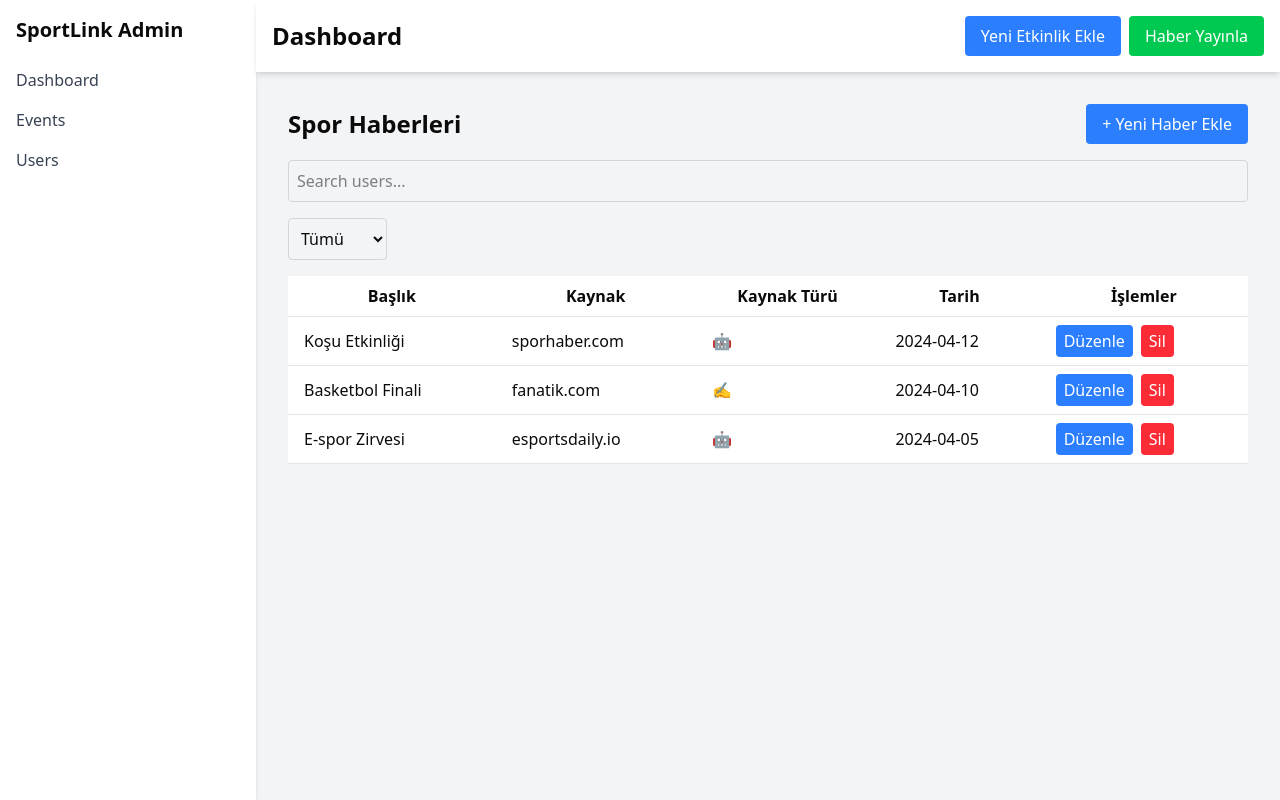
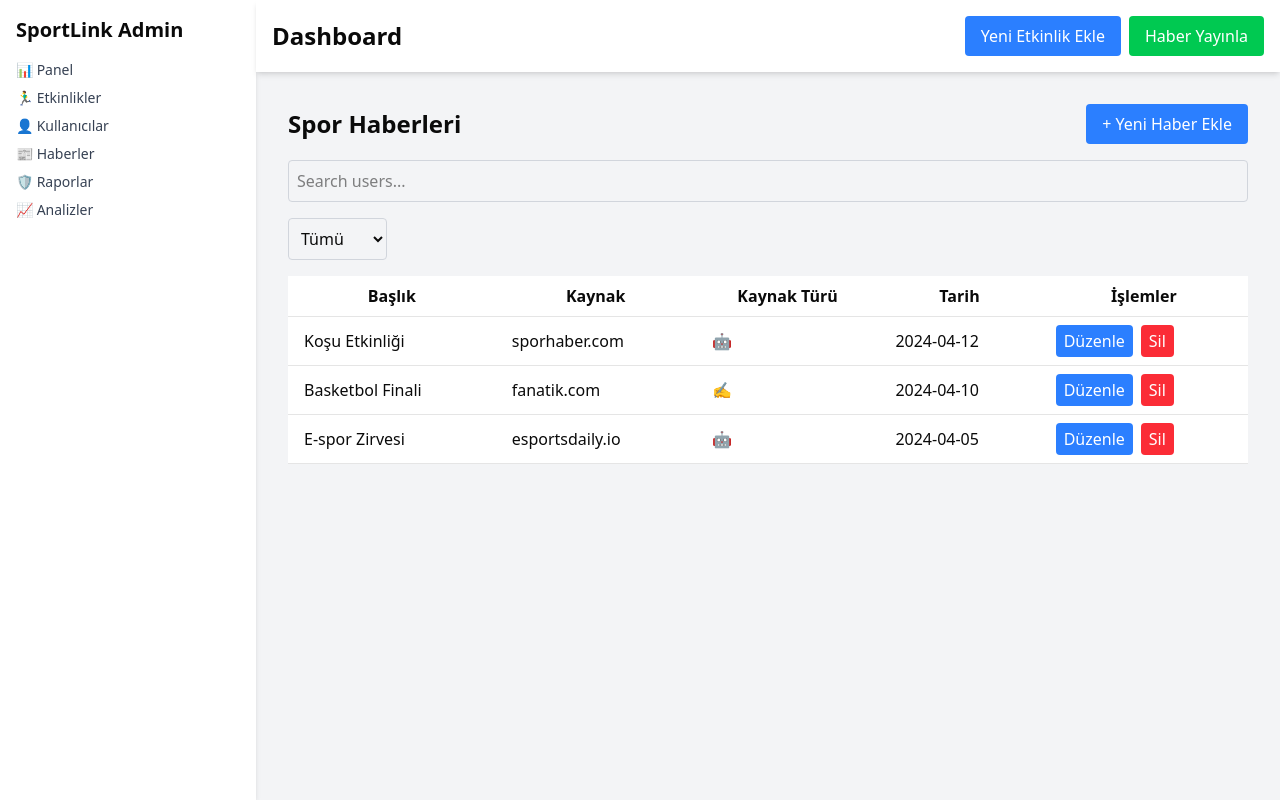
Before and after one commit to Divizyon/t1-sportlink-web-frontend, a Next.js app: page /news in a window 1280 px wide. Built offline with nearby package versions, Linux system fonts and the light colour scheme.

Commit message:
Almost done except the alignment of titles and the descriptions in the tables in each page

```diff
--- /dev/null
+++ b/app/analyzes/page.tsx
@@ -0,0 +1,63 @@
+"use client";
+
+import dynamic from "next/dynamic";
+import DashboardLayout from "@/components/templates/DashboardLayout";
+import StatCard from "@/components/molecules/StatCard";
+
+const AnalysisCharts = dynamic(
+  () => import("@/components/organisms/AnalysisCharts"),
+  {
+    ssr: false,
+  }
+);
+
+const AnalyzesPage = () => {
+  return (
+    <DashboardLayout>
+      <div className="p-4">
+        <h1 className="text-2xl font-bold mb-4">Analiz ve Raporlar</h1>
+        <div className="grid grid-cols-1 md:grid-cols-3 gap-4 mb-4">
+          <StatCard title="Aktif Kullanıcılar" value={453} icon="👤" />
+          <StatCard title="Haftalık Etkinlikler" value={34} icon="📅" />
+          <StatCard title="Yeni Kayıtlar" value={92} icon="🆕" />
+        </div>
+        <AnalysisCharts />
+        <div className="mt-8">
+          <h2 className="text-xl font-semibold mb-2">Özet Tablosu</h2>
+          <table className="min-w-full bg-white">
+            <thead>
+              <tr>
+                <th className="py-2 px-4 border-b">Başlık</th>
+                <th className="py-2 px-4 border-b">Tarih</th>
+                <th className="py-2 px-4 border-b">Tür</th>
+                <th className="py-2 px-4 border-b">Katılım Sayısı</th>
+              </tr>
+            </thead>
+            <tbody>
+              <tr>
+                <td className="py-2 px-4 border-b">Etkinlik A</td>
+                <td className="py-2 px-4 border-b">2024-04-01</td>
+                <td className="py-2 px-4 border-b">Spor</td>
+                <td className="py-2 px-4 border-b">120</td>
+              </tr>
+              <tr>
+                <td className="py-2 px-4 border-b">Etkinlik B</td>
+                <td className="py-2 px-4 border-b">2024-04-02</td>
+                <td className="py-2 px-4 border-b">Eğitim</td>
+                <td className="py-2 px-4 border-b">85</td>
+              </tr>
+              <tr>
+                <td className="py-2 px-4 border-b">Etkinlik C</td>
+                <td className="py-2 px-4 border-b">2024-04-03</td>
+                <td className="py-2 px-4 border-b">Kültür</td>
+                <td className="py-2 px-4 border-b">60</td>
+              </tr>
+            </tbody>
+          </table>
+        </div>
+      </div>
+    </DashboardLayout>
+  );
+};
+
+export default AnalyzesPage;
--- a/components/molecules/StatCard.tsx
+++ b/components/molecules/StatCard.tsx
@@ -3,13 +3,17 @@ import React from "react";
 interface StatCardProps {
   title: string;
   value: number;
+  icon: string;
 }
 
-const StatCard: React.FC<StatCardProps> = ({ title, value }) => {
+const StatCard: React.FC<StatCardProps> = ({ title, value, icon }) => {
   return (
-    <div className="bg-white shadow rounded-lg p-4">
-      <h3 className="text-sm font-medium text-gray-500">{title}</h3>
-      <p className="mt-1 text-3xl font-semibold text-gray-900">{value}</p>
+    <div className="bg-white shadow rounded-lg p-4 flex items-center">
+      <span className="text-2xl mr-2">{icon}</span>
+      <div>
+        <h3 className="text-sm font-medium text-gray-500">{title}</h3>
+        <p className="mt-1 text-3xl font-semibold text-gray-900">{value}</p>
+      </div>
     </div>
   );
 };
--- /dev/null
+++ b/components/organisms/AnalysisCharts.tsx
@@ -0,0 +1,77 @@
+import React from "react";
+import {
+  LineChart,
+  Line,
+  XAxis,
+  YAxis,
+  CartesianGrid,
+  Tooltip,
+  ResponsiveContainer,
+  PieChart,
+  Pie,
+  Cell,
+} from "recharts";
+
+const lineData = [
+  { name: "Mon", uv: 400 },
+  { name: "Tue", uv: 300 },
+  { name: "Wed", uv: 200 },
+  { name: "Thu", uv: 278 },
+  { name: "Fri", uv: 189 },
+];
+
+const pieData = [
+  { name: "Spor", value: 400 },
+  { name: "Eğitim", value: 300 },
+  { name: "Kültür", value: 300 },
+];
+
+const COLORS = ["#0088FE", "#00C49F", "#FFBB28"];
+
+const AnalysisCharts: React.FC = () => {
+  return (
+    <div className="grid grid-cols-1 md:grid-cols-2 gap-4">
+      <div className="bg-white p-4 rounded-lg shadow">
+        <h3 className="text-lg font-semibold mb-2">Haftalık Katılım Grafiği</h3>
+        <ResponsiveContainer width="100%" height={300}>
+          <LineChart
+            data={lineData}
+            margin={{ top: 5, right: 30, left: 20, bottom: 5 }}
+          >
+            <CartesianGrid strokeDasharray="3 3" />
+            <XAxis dataKey="name" />
+            <YAxis />
+            <Tooltip />
+            <Line type="monotone" dataKey="uv" stroke="#8884d8" />
+          </LineChart>
+        </ResponsiveContainer>
+      </div>
+      <div className="bg-white p-4 rounded-lg shadow">
+        <h3 className="text-lg font-semibold mb-2">Etkinlik Türü Dağılımı</h3>
+        <ResponsiveContainer width="100%" height={300}>
+          <PieChart>
+            <Pie
+              data={pieData}
+              dataKey="value"
+              nameKey="name"
+              cx="50%"
+              cy="50%"
+              outerRadius={100}
+              fill="#8884d8"
+              label
+            >
+              {pieData.map((entry, index) => (
+                <Cell
+                  key={`cell-${index}`}
+                  fill={COLORS[index % COLORS.length]}
+                />
+              ))}
+            </Pie>
+          </PieChart>
+        </ResponsiveContainer>
+      </div>
+    </div>
+  );
+};
+
+export default AnalysisCharts;
--- a/components/templates/DashboardLayout.tsx
+++ b/components/templates/DashboardLayout.tsx
@@ -9,20 +9,53 @@ const DashboardLayout: React.FC<{ children: React.ReactNode }> = ({
         <div className="p-4">
           <h2 className="text-xl font-bold">SportLink Admin</h2>
           <nav className="mt-4">
-            <ul>
-              <li className="py-2">
-                <a href="#" className="text-gray-700">
-                  Dashboard
+            <ul className="space-y-2 text-sm">
+              <li>
+                <a
+                  href="/dashboard"
+                  className="flex items-center gap-2 text-gray-700"
+                >
+                  📊 Panel
                 </a>
               </li>
-              <li className="py-2">
-                <a href="#" className="text-gray-700">
-                  Events
+              <li>
+                <a
+                  href="/events"
+                  className="flex items-center gap-2 text-gray-700"
+                >
+                  🏃‍♂️ Etkinlikler
                 </a>
               </li>
-              <li className="py-2">
-                <a href="#" className="text-gray-700">
-                  Users
+              <li>
+                <a
+                  href="/users"
+                  className="flex items-center gap-2 text-gray-700"
+                >
+                  👤 Kullanıcılar
+                </a>
+              </li>
+              <li>
+                <a
+                  href="/news"
+                  className="flex items-center gap-2 text-gray-700"
+                >
+                  📰 Haberler
+                </a>
+              </li>
+              <li>
+                <a
+                  href="/reports"
+                  className="flex items-center gap-2 text-gray-700"
+                >
+                  🛡️ Raporlar
+                </a>
+              </li>
+              <li>
+                <a
+                  href="/analyzes"
+                  className="flex items-center gap-2 text-gray-700"
+                >
+                  📈 Analizler
                 </a>
               </li>
             </ul>
```
